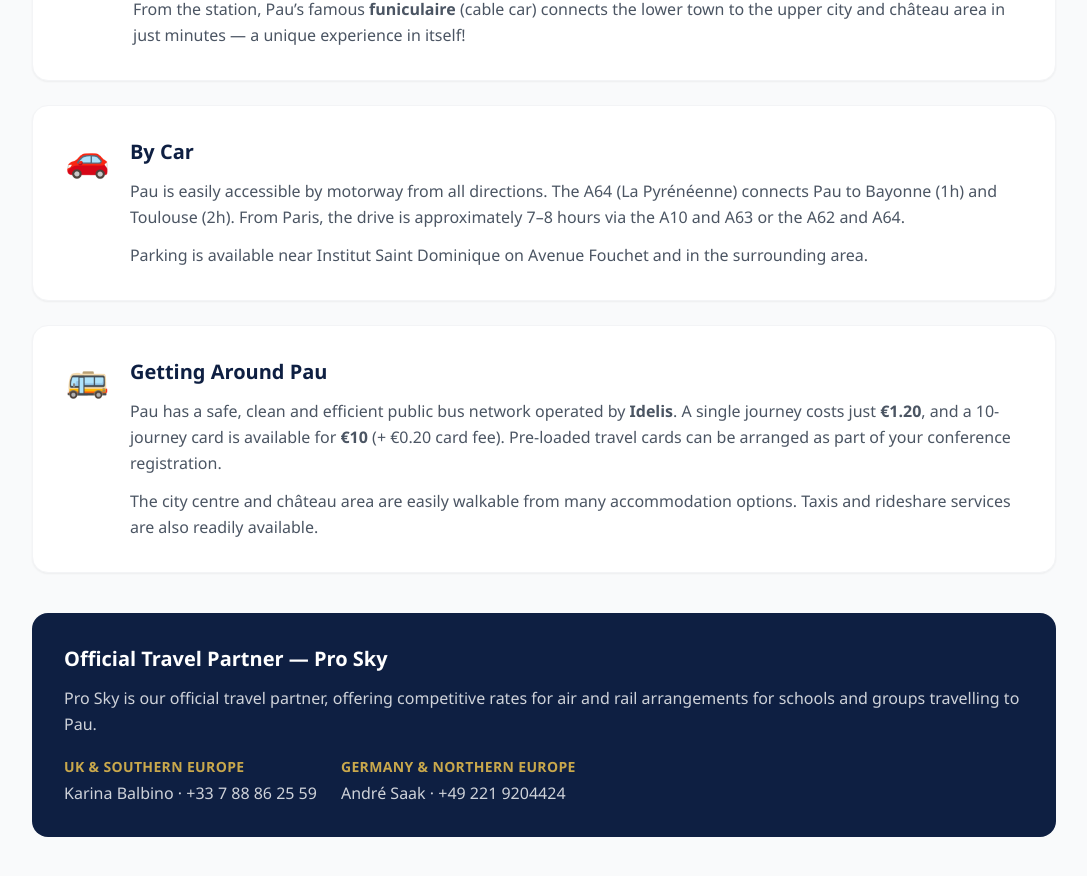
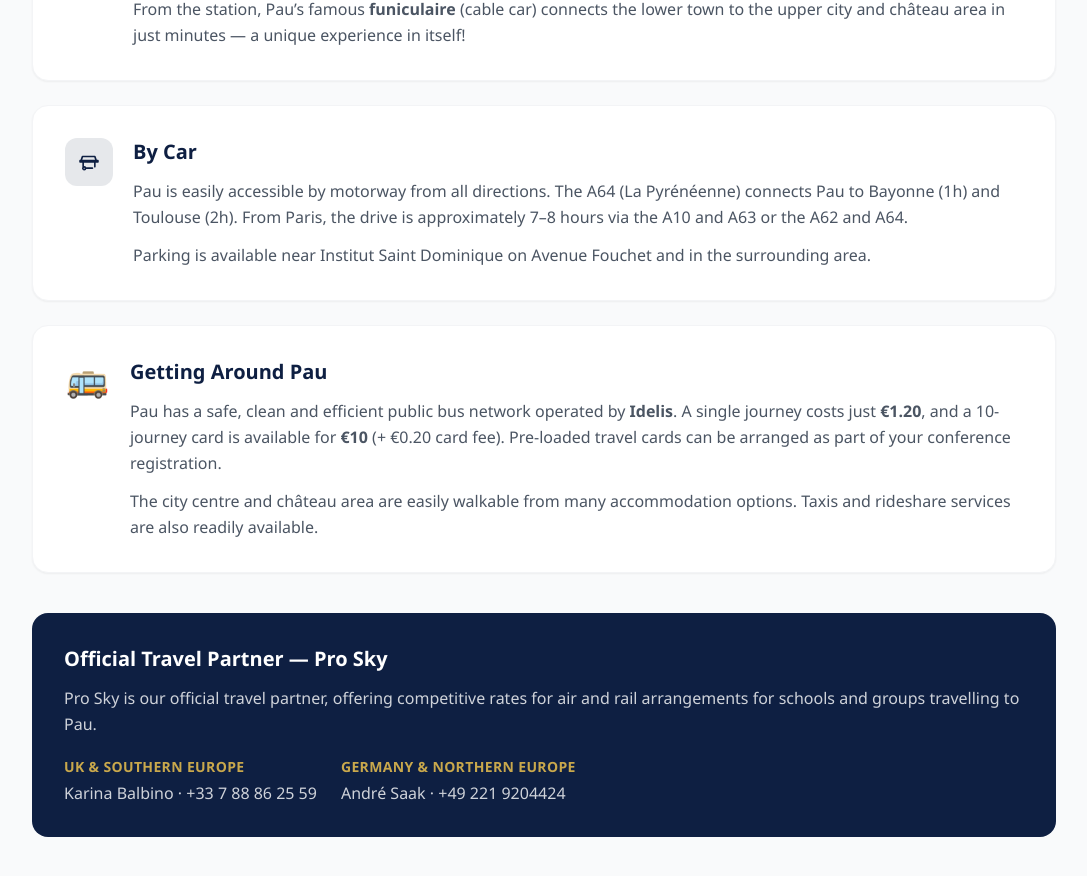
Before and after one commit to gastongabaixtucf8/projet-MUN-saintdo, a Next.js app: page /pau in a window 1280 px wide. Shown: the part 4059-4935 px from the top of the page, without its empty margins (96-1183 px from the left). Built offline with nearby package versions, Linux system fonts and the light colour scheme.

Commit message:
auto-save

```diff
--- a/app/pau/page.tsx
+++ b/app/pau/page.tsx
@@ -211,7 +211,9 @@ export default function PauPage() {
             {/* By Car */}
             <div className="bg-white rounded-2xl shadow-sm border border-gray-100 p-8">
               <div className="flex items-start gap-5">
-                <div className="text-4xl shrink-0">🚗</div>
+                <div className="w-12 h-12 rounded-xl bg-navy/10 flex items-center justify-center shrink-0">
+                  <svg width="22" height="22" fill="none" stroke="#0e1f42" strokeWidth="1.8" viewBox="0 0 24 24"><path strokeLinecap="round" strokeLinejoin="round" d="M8.25 18.75a1.5 1.5 0 01-3 0m3 0a1.5 1.5 0 00-3 0m3 0h7.5M3.375 10.5l1.5-4.5h13.5l1.5 4.5M3.375 10.5H2.25v1.5h1.125m17.25-1.5H21.75v1.5h-1.125m-17.25 0h17.25M5.625 10.5v6.75m12.75-6.75v6.75M3.375 10.5h17.25"/></svg>
+                </div>
                 <div>
                   <h3 className="text-xl font-bold text-navy mb-3">By Car</h3>
                   <p className="text-gray-600 leading-relaxed mb-3">
```
